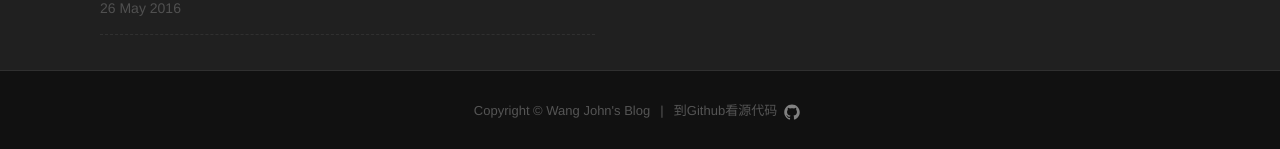
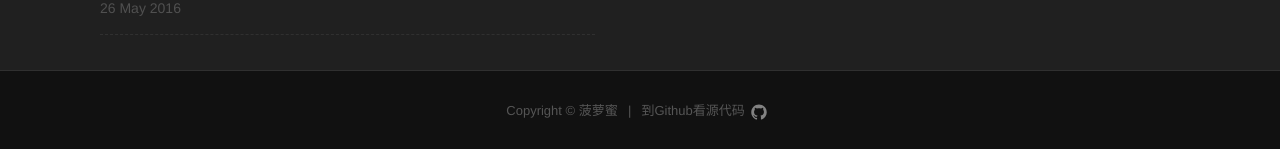
Before and after one commit to boluomi-team/boluomi-team.github.io, a Jekyll site: the page built from about.md, in a window 1280 px wide. Shown: the part 923-1072 px from the top of the page. Built offline with Jekyll 4.4.1, drawn with Linux system fonts in a browser that asks for light colours; nearby versions of some CDN libraries.

Commit message:
Copyright使用菠萝蜜署名

```diff
--- a/_includes/copyright.html
+++ b/_includes/copyright.html
@@ -2,7 +2,7 @@
     <div class="container">
         <div class="row">
             <div class="col-sm-12">
-                <span>Copyright &copy; <a href="/">Wang John's Blog</a></span> |
+                <span>Copyright &copy; <a href="/">菠萝蜜</a></span> |
                 <span><a href="{{site.repository}}">到Github看源代码<span class="icon">{% include icon-github.svg %}</span></a></span>
             </div>
         </div>
```
